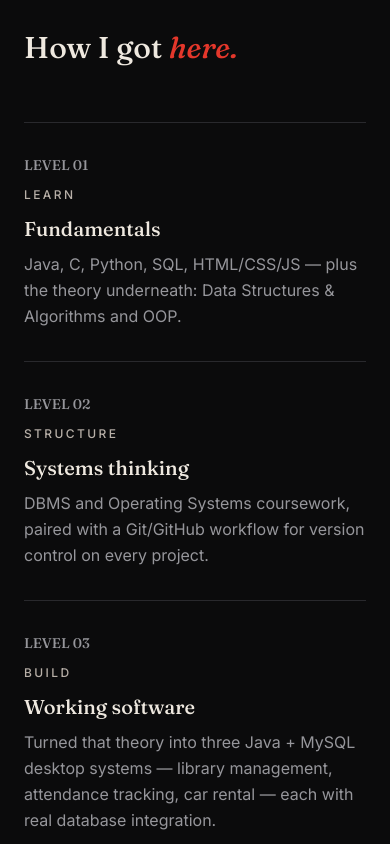
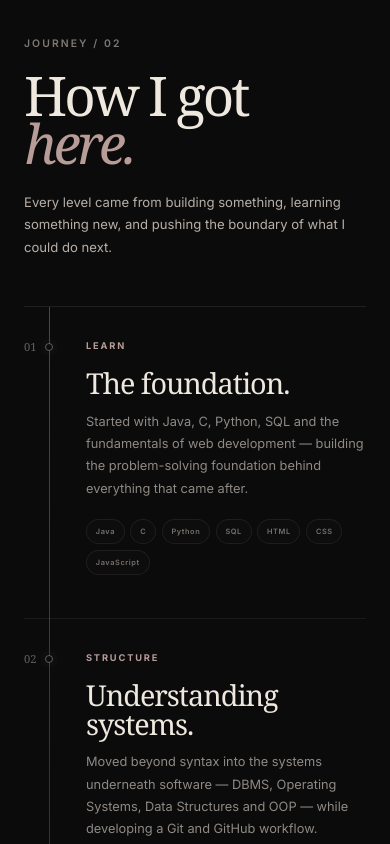
Before and after one commit to yuvrajjha1310-sys/dev-portfolio, a React (Vite) app: page / in a window 390 px wide. Shown: the part 6220-7064 px from the top of the page. Built offline with nearby package versions, Linux system fonts and the light colour scheme.

Commit message:
Redesign developer journey section

```diff
--- a/src/components/Journey.jsx
+++ b/src/components/Journey.jsx
@@ -1,61 +1,142 @@
 import Reveal from './Reveal.jsx'
 
-// Grounded in src/data/knowledgeBase.json — real skills and real project history,
-// framed as a progression rather than a flat skills list.
 const LEVELS = [
   {
     n: '01',
-    label: 'Learn',
-    heading: 'Fundamentals',
-    body: 'Java, C, Python, SQL, HTML/CSS/JS — plus the theory underneath: Data Structures & Algorithms and OOP.',
+    label: 'LEARN',
+    heading: 'The foundation.',
+    body:
+      'Started with Java, C, Python, SQL and the fundamentals of web development — building the problem-solving foundation behind everything that came after.',
+    skills: ['Java', 'C', 'Python', 'SQL', 'HTML', 'CSS', 'JavaScript'],
   },
   {
     n: '02',
-    label: 'Structure',
-    heading: 'Systems thinking',
-    body: 'DBMS and Operating Systems coursework, paired with a Git/GitHub workflow for version control on every project.',
+    label: 'STRUCTURE',
+    heading: 'Understanding systems.',
+    body:
+      'Moved beyond syntax into the systems underneath software — DBMS, Operating Systems, Data Structures and OOP — while developing a Git and GitHub workflow.',
+    skills: ['DBMS', 'Operating Systems', 'DSA', 'OOP', 'Git', 'GitHub'],
   },
   {
     n: '03',
-    label: 'Build',
-    heading: 'Working software',
-    body: 'Turned that theory into three Java + MySQL desktop systems — library management, attendance tracking, car rental — each with real database integration.',
+    label: 'BUILD',
+    heading: 'Turning theory into software.',
+    body:
+      'Built Java + MySQL applications for real workflows: library management, attendance tracking and car rental management.',
+    skills: ['Java', 'MySQL', 'Applications', 'Database'],
   },
   {
     n: '04',
-    label: 'Ship',
-    heading: 'Full-stack web',
-    body: 'Moved into full-stack web: a PHP/MySQL clinic site with a public front end and an admin panel, plus ongoing web projects.',
+    label: 'SHIP',
+    heading: 'Building for the web.',
+    body:
+      'Moved into full-stack and frontend development, creating deployed websites and applications for real-world use cases.',
+    skills: ['React', 'Flask', 'PHP', 'MySQL', 'HTML', 'CSS', 'JavaScript'],
   },
   {
     n: '05',
-    label: 'Next',
-    heading: 'Looking for the next step',
-    body: 'Currently a BCA student at GGSIPU, seeking a software development internship to apply these skills on a real team.',
+    label: 'NEXT',
+    heading: 'Still climbing.',
+    body:
+      'Currently in my 5th semester of BCA at GGSIPU, continuing to build, experiment and look for opportunities to work on real software teams.',
+    skills: ['5th Semester', 'BCA', 'Internships', 'Real-world development'],
   },
 ]
 
+function JourneyLevel({ level, index }) {
+  return (
+    <Reveal
+      as="article"
+      delay={index * 80}
+      className="journey-level"
+    >
+      <div className="journey-level__number">
+        <span>{level.n}</span>
+      </div>
+
+      <div className="journey-level__line">
+        <span className="journey-level__dot" />
+      </div>
+
+      <div className="journey-level__content">
+        <div className="journey-level__top">
+          <span className="journey-level__label">
+            {level.label}
+          </span>
+
+          <span className="journey-level__index">
+            LEVEL {level.n}
+          </span>
+        </div>
+
+        <h3>{level.heading}</h3>
+
+        <p>{level.body}</p>
+
+        <div className="journey-level__skills">
+          {level.skills.map((skill) => (
+            <span
+              key={skill}
+              data-cursor="view"
+            >
+              {skill}
+            </span>
+          ))}
+        </div>
+      </div>
+    </Reveal>
+  )
+}
+
 export default function Journey() {
   return (
-    <section id="journey" className="section py-24 sm:py-32">
+    <section
+      id="journey"
+      className="section journey-section py-24 sm:py-32 lg:py-40"
+    >
       <Reveal as="div">
-        <h2 className="font-display text-3xl sm:text-4xl max-w-lg leading-tight">
-          How I got <span className="italic text-signal">here.</span>
-        </h2>
+        <div className="journey-heading">
+          <div>
+            <span className="journey-eyebrow">
+              Journey / 02
+            </span>
+
+            <h2 className="journey-title">
+              How I got
+              <br />
+              <em>here.</em>
+            </h2>
+          </div>
+
+          <p className="journey-intro">
+            Every level came from building something, learning something
+            new, and pushing the boundary of what I could do next.
+          </p>
+        </div>
       </Reveal>
 
-      <div className="mt-14 border-t border-line">
-        {LEVELS.map((level, i) => (
-          <Reveal key={level.n} as="div" delay={i * 60} className="grid sm:grid-cols-[100px_140px_1fr] gap-3 sm:gap-8 border-b border-line py-8">
-            <span className="font-display text-mute text-sm tabular-nums">LEVEL {level.n}</span>
-            <span className="eyebrow">{level.label}</span>
-            <div className="max-w-xl">
-              <h3 className="font-display text-xl sm:text-2xl mb-2">{level.heading}</h3>
-              <p className="text-mute leading-relaxed">{level.body}</p>
-            </div>
-          </Reveal>
+      <div className="journey-track">
+        {LEVELS.map((level, index) => (
+          <JourneyLevel
+            key={level.n}
+            level={level}
+            index={index}
+          />
         ))}
       </div>
+
+      <Reveal
+        as="div"
+        delay={LEVELS.length * 80}
+      >
+        <div className="journey-footer">
+          <span>Current level</span>
+
+          <div className="journey-footer__line" />
+
+          <span>05 / NEXT</span>
+        </div>
+      </Reveal>
     </section>
   )
 }
--- a/src/index.css
+++ b/src/index.css
@@ -3134,3 +3134,526 @@ html.custom-cursor-active * {
     transform: none !important;
   }
 }
+
+/* =======================================================
+   JOURNEY — DEVELOPER PROGRESSION
+======================================================= */
+
+.journey-section {
+  position: relative;
+}
+
+.journey-heading {
+  display: grid;
+  grid-template-columns: minmax(0, 1.15fr) minmax(260px, 0.85fr);
+  align-items: end;
+  gap: 4rem;
+  margin-bottom: 5rem;
+}
+
+.journey-eyebrow {
+  display: inline-block;
+  margin-bottom: 1.35rem;
+  color: #7f7974;
+  font-size: 0.65rem;
+  font-weight: 600;
+  line-height: 1;
+  letter-spacing: 0.2em;
+  text-transform: uppercase;
+}
+
+.journey-title {
+  margin: 0;
+  color: #eee8df;
+  font-family: Georgia, "Times New Roman", serif;
+  font-size: clamp(3.2rem, 6vw, 6.5rem);
+  font-weight: 500;
+  line-height: 0.88;
+  letter-spacing: -0.055em;
+}
+
+.journey-title em {
+  color: #b89c98;
+  font-style: italic;
+  font-weight: 400;
+}
+
+.journey-intro {
+  max-width: 430px;
+  margin: 0 0 0 auto;
+  color: #b8b0a8;
+  font-size: 0.9rem;
+  line-height: 1.8;
+}
+
+/* =======================================================
+   TRACK
+======================================================= */
+
+.journey-track {
+  position: relative;
+  border-top: 1px solid rgba(184, 176, 168, 0.12);
+}
+
+.journey-track::before {
+  content: "";
+  position: absolute;
+  top: 0;
+  bottom: 0;
+  left: 106px;
+  width: 1px;
+  background:
+    linear-gradient(
+      to bottom,
+      rgba(184, 156, 152, 0.4),
+      rgba(184, 176, 168, 0.08) 80%,
+      transparent
+    );
+  pointer-events: none;
+}
+
+/* =======================================================
+   LEVEL
+======================================================= */
+
+.journey-level {
+  position: relative;
+
+  display: grid;
+
+  grid-template-columns:
+    80px
+    52px
+    minmax(0, 1fr);
+
+  min-height: 230px;
+
+  border-bottom: 1px solid rgba(184, 176, 168, 0.1);
+
+  transition:
+    background 400ms ease,
+    padding 400ms ease;
+}
+
+.journey-level:hover {
+  background:
+    linear-gradient(
+      90deg,
+      transparent,
+      rgba(184, 156, 152, 0.025),
+      transparent
+    );
+}
+
+/* =======================================================
+   NUMBER
+======================================================= */
+
+.journey-level__number {
+  display: flex;
+
+  align-items: flex-start;
+
+  justify-content: flex-start;
+
+  padding-top: 2.4rem;
+}
+
+.journey-level__number span {
+  color: #625e5a;
+
+  font-family: Georgia, "Times New Roman", serif;
+
+  font-size: 0.85rem;
+
+  font-variant-numeric: tabular-nums;
+
+  transition:
+    color 350ms ease,
+    transform 350ms ease;
+}
+
+.journey-level:hover .journey-level__number span {
+  color: #b89c98;
+
+  transform: translateX(4px);
+}
+
+/* =======================================================
+   TIMELINE LINE
+======================================================= */
+
+.journey-level__line {
+  position: relative;
+
+  display: flex;
+
+  justify-content: center;
+}
+
+.journey-level__dot {
+  position: absolute;
+
+  top: 2.7rem;
+
+  width: 9px;
+  height: 9px;
+
+  border: 1px solid #625e5a;
+
+  border-radius: 50%;
+
+  background: #0c0c0c;
+
+  box-shadow:
+    0 0 0 5px rgba(184, 156, 152, 0.025);
+
+  transition:
+    border-color 350ms ease,
+    background 350ms ease,
+    transform 350ms ease,
+    box-shadow 350ms ease;
+}
+
+.journey-level:hover .journey-level__dot {
+  border-color: #b89c98;
+
+  background: #b89c98;
+
+  transform: scale(1.25);
+
+  box-shadow:
+    0 0 0 7px rgba(184, 156, 152, 0.045),
+    0 0 22px rgba(184, 156, 152, 0.16);
+}
+
+/* =======================================================
+   CONTENT
+======================================================= */
+
+.journey-level__content {
+  max-width: 760px;
+
+  padding: 2.35rem 0 3rem;
+
+  transition:
+    transform 450ms cubic-bezier(0.16, 1, 0.3, 1);
+}
+
+.journey-level:hover .journey-level__content {
+  transform: translateX(7px);
+}
+
+.journey-level__top {
+  display: flex;
+
+  align-items: center;
+
+  justify-content: space-between;
+
+  gap: 2rem;
+
+  margin-bottom: 1.25rem;
+}
+
+.journey-level__label {
+  color: #b89c98;
+
+  font-size: 0.58rem;
+
+  font-weight: 700;
+
+  letter-spacing: 0.2em;
+
+  text-transform: uppercase;
+}
+
+.journey-level__index {
+  color: #504c48;
+
+  font-size: 0.53rem;
+
+  font-weight: 600;
+
+  letter-spacing: 0.14em;
+}
+
+.journey-level h3 {
+  margin: 0 0 0.8rem;
+
+  color: #eee8df;
+
+  font-family: Georgia, "Times New Roman", serif;
+
+  font-size: clamp(1.7rem, 3vw, 2.8rem);
+
+  font-weight: 500;
+
+  line-height: 1;
+
+  letter-spacing: -0.035em;
+}
+
+.journey-level p {
+  max-width: 650px;
+
+  margin: 0;
+
+  color: #8f8983;
+
+  font-size: 0.88rem;
+
+  line-height: 1.8;
+}
+
+/* =======================================================
+   SKILL TAGS
+======================================================= */
+
+.journey-level__skills {
+  display: flex;
+
+  flex-wrap: wrap;
+
+  gap: 0.45rem;
+
+  margin-top: 1.45rem;
+}
+
+.journey-level__skills span {
+  display: inline-flex;
+
+  align-items: center;
+
+  min-height: 28px;
+
+  padding: 0.35rem 0.7rem;
+
+  border: 1px solid rgba(184, 176, 168, 0.1);
+
+  border-radius: 999px;
+
+  color: #77716c;
+
+  background: rgba(255, 255, 255, 0.012);
+
+  font-size: 0.52rem;
+
+  font-weight: 600;
+
+  letter-spacing: 0.08em;
+
+  transition:
+    color 300ms ease,
+    border-color 300ms ease,
+    background 300ms ease,
+    transform 300ms ease;
+}
+
+.journey-level__skills span:hover {
+  color: #eee8df;
+
+  border-color: rgba(184, 156, 152, 0.3);
+
+  background: rgba(184, 156, 152, 0.045);
+
+  transform: translateY(-2px);
+}
+
+/* =======================================================
+   FOOTER
+======================================================= */
+
+.journey-footer {
+  display: grid;
+
+  grid-template-columns: auto minmax(60px, 1fr) auto;
+
+  align-items: center;
+
+  gap: 1rem;
+
+  margin-top: 2.5rem;
+
+  color: #625e5a;
+
+  font-size: 0.55rem;
+
+  font-weight: 600;
+
+  letter-spacing: 0.15em;
+
+  text-transform: uppercase;
+}
+
+.journey-footer__line {
+  height: 1px;
+
+  background:
+    linear-gradient(
+      90deg,
+      rgba(184, 176, 168, 0.02),
+      rgba(184, 176, 168, 0.14),
+      rgba(184, 176, 168, 0.02)
+    );
+}
+
+/* =======================================================
+   TABLET
+======================================================= */
+
+@media (max-width: 900px) {
+  .journey-heading {
+    grid-template-columns: 1fr;
+
+    gap: 1.5rem;
+
+    margin-bottom: 3.5rem;
+  }
+
+  .journey-intro {
+    margin-left: 0;
+
+    max-width: 620px;
+  }
+
+  .journey-track::before {
+    left: 82px;
+  }
+
+  .journey-level {
+    grid-template-columns:
+      60px
+      44px
+      minmax(0, 1fr);
+  }
+}
+
+/* =======================================================
+   MOBILE
+======================================================= */
+
+@media (max-width: 680px) {
+  .journey-heading {
+    margin-bottom: 3rem;
+  }
+
+  .journey-title {
+    font-size: clamp(3rem, 14vw, 5rem);
+  }
+
+  .journey-intro {
+    font-size: 0.82rem;
+
+    line-height: 1.7;
+  }
+
+  .journey-track::before {
+    left: 25px;
+  }
+
+  .journey-level {
+    grid-template-columns: 50px minmax(0, 1fr);
+
+    min-height: 0;
+  }
+
+  .journey-level__number {
+    grid-column: 1;
+
+    grid-row: 1;
+
+    padding-top: 2rem;
+
+    justify-content: flex-start;
+  }
+
+  .journey-level__number span {
+    font-size: 0.7rem;
+  }
+
+  .journey-level__line {
+    position: absolute;
+
+    inset: 0 auto 0 0;
+
+    width: 50px;
+
+    pointer-events: none;
+  }
+
+  .journey-level__dot {
+    top: 2.25rem;
+
+    left: 21px;
+
+    width: 8px;
+
+    height: 8px;
+  }
+
+  .journey-level__content {
+    grid-column: 2;
+
+    padding: 2rem 0 2.7rem;
+
+    padding-left: 0.75rem;
+  }
+
+  .journey-level__top {
+    margin-bottom: 1rem;
+  }
+
+  .journey-level__index {
+    display: none;
+  }
+
+  .journey-level h3 {
+    font-size: 1.8rem;
+  }
+
+  .journey-level p {
+    font-size: 0.8rem;
+
+    line-height: 1.75;
+  }
+
+  .journey-level__skills {
+    gap: 0.35rem;
+
+    margin-top: 1.2rem;
+  }
+
+  .journey-level__skills span {
+    min-height: 25px;
+
+    padding:
+      0.3rem
+      0.55rem;
+
+    font-size: 0.46rem;
+  }
+
+  .journey-footer {
+    grid-template-columns: 1fr auto;
+
+    font-size: 0.48rem;
+  }
+
+  .journey-footer__line {
+    display: none;
+  }
+}
+
+/* =======================================================
+   REDUCED MOTION
+======================================================= */
+
+@media (prefers-reduced-motion: reduce) {
+  .journey-level__content,
+  .journey-level__number span,
+  .journey-level__dot,
+  .journey-level__skills span {
+    transition: none;
+  }
+}
```
